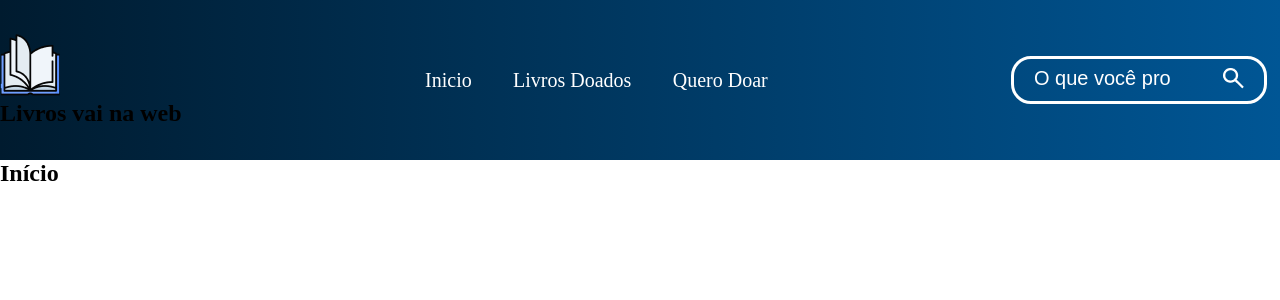
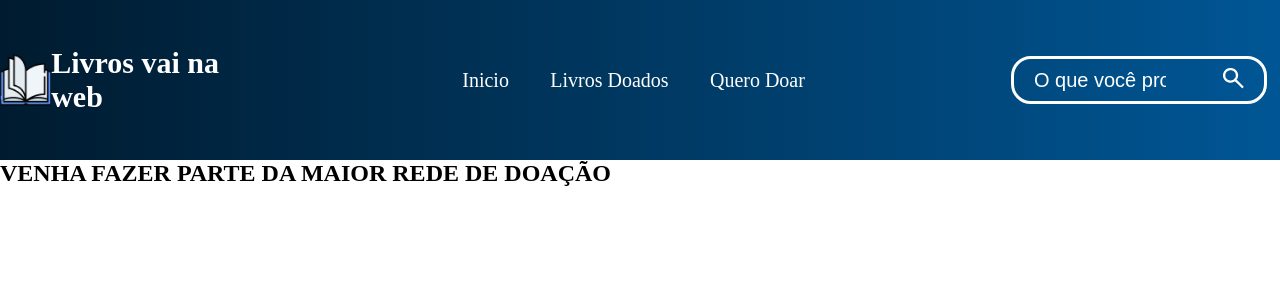
Before and after one commit to arielvasconcelosgoncalves/desafio, a React (Vite) app: page / in a window 1280 px wide. Shown: the top 300 px of the page. Built offline with nearby package versions, Linux system fonts and the light colour scheme.

Commit message:
Att 22/11/24
Atualização

```diff
--- a/src/Pages/Inicio/Inicio.jsx
+++ b/src/Pages/Inicio/Inicio.jsx
@@ -1,8 +1,10 @@
+import s from './inicio.module.scss'
+
 export default function Inicio(){
 
     return(
-        <section>
-        <h2>Início</h2>
+        <section className={s.post}>
+        <h2>VENHA FAZER PARTE DA MAIOR REDE DE DOAÇÃO</h2>
         </section>
     )
 
--- /dev/null
+++ b/src/Pages/Inicio/inicio.module.scss
@@ -0,0 +1,4 @@
+.post {
+    background-image: url();
+    height: 88vh;
+}
--- a/src/assets/components/Header/header.jsx
+++ b/src/assets/components/Header/header.jsx
@@ -12,7 +12,7 @@ export default function header(){
     return(
         <BrowserRouter>
         <header className={s.header}>
-            <section className='s.logoHeader'>
+            <section className={s.logoHeader}>
                 <img src={logo} alt="imagem de um livro" />
                 <h1>Livros vai na web</h1>
             </section>
--- a/src/assets/components/Header/header.module.scss
+++ b/src/assets/components/Header/header.module.scss
@@ -11,14 +11,12 @@
     width: 20%;
     justify-content: space-around;
     align-items: center;
-
     img {
       width: 20%;
     }
-
     h1 {
       font-size: 30px;
-      color: #fff;
+      color: white;
     }
   }
 
@@ -53,6 +51,9 @@
       border: none;
       width: 60%;
       height: 5vh;
+      border: none;
+      color: white;
+      font-size: 20px;
 
       &::placeholder {
         color: #fff;
```
